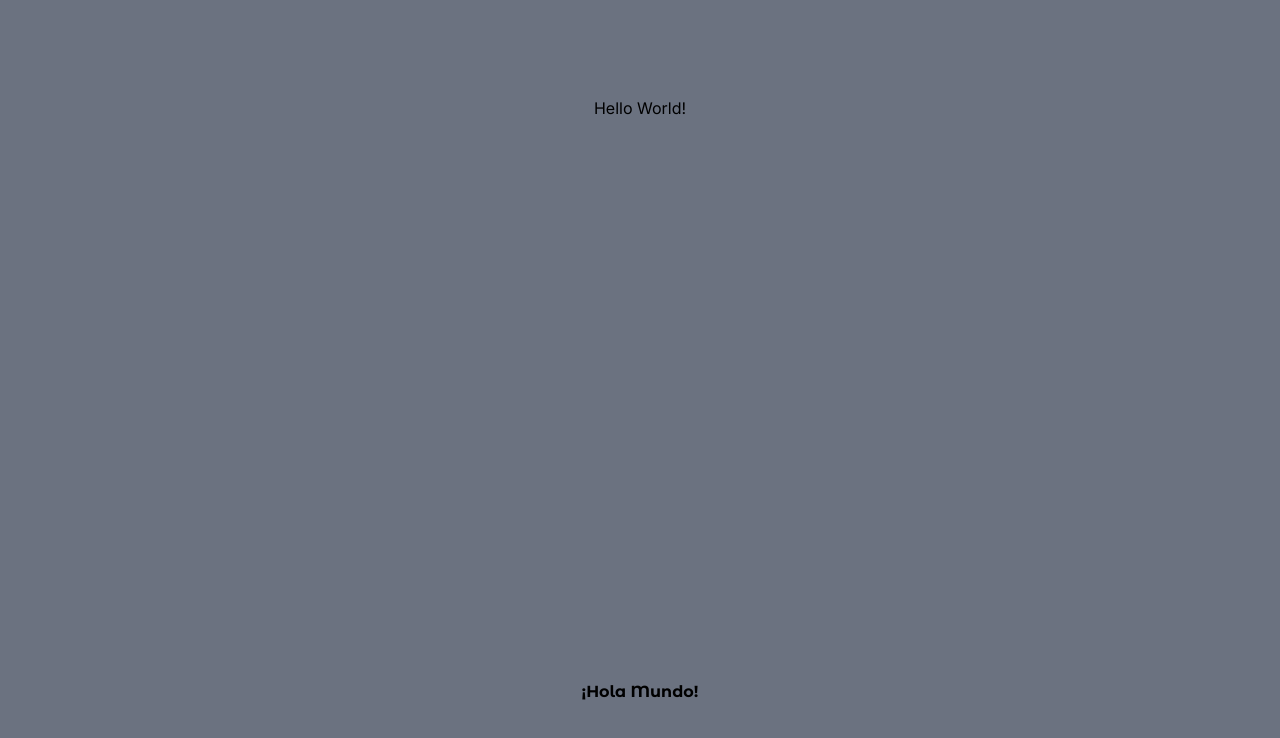
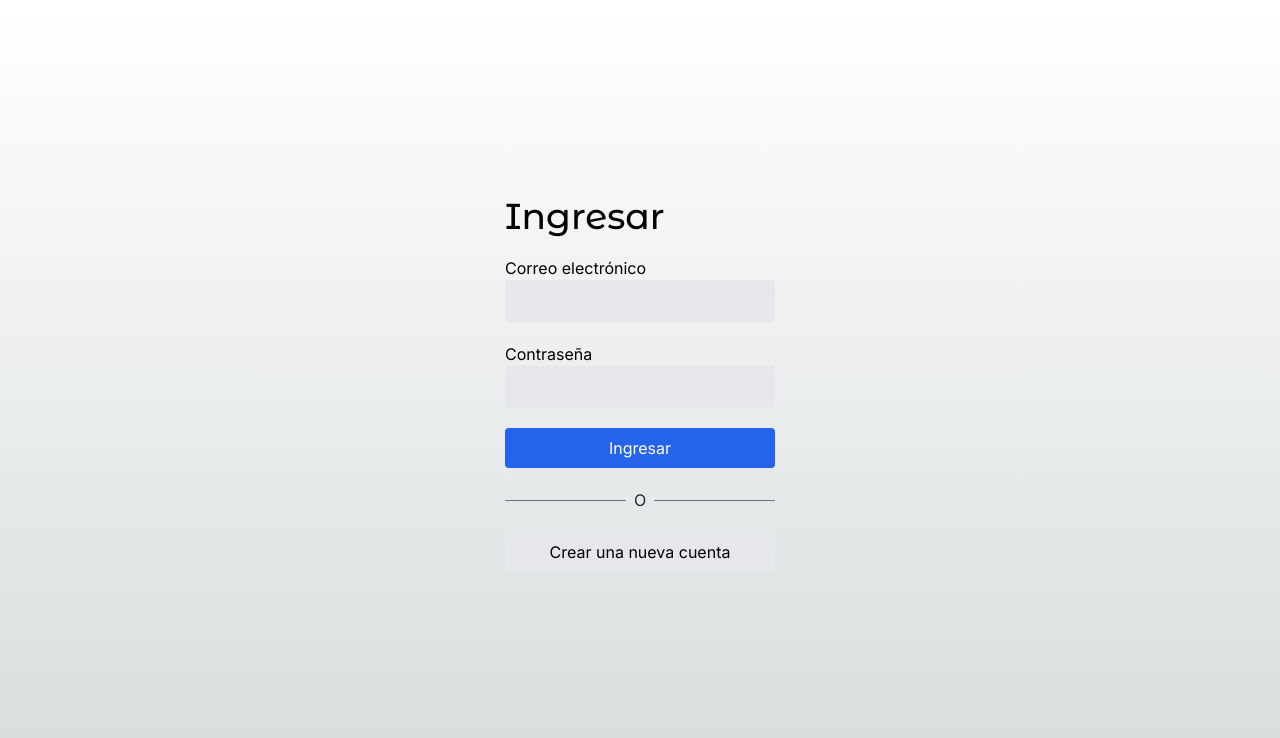
Before and after one commit to jorgeart81/teslo-shop, a Next.js app: page /auth/login in a window 1280 px wide. Shown: the top 738 px of the page. Built offline with nearby package versions, Linux system fonts and the light colour scheme.

Commit message:
Implement LoginPage

```diff
--- a/src/app/(shop)/cart/page.tsx
+++ b/src/app/(shop)/cart/page.tsx
@@ -50,7 +50,7 @@ export default function CartPage() {
 					</div>
 
 					{/* Checkout */}
-					<div className='bg-white rounded-xl shadow-xl p-7'>
+					<div className='bg-white rounded-xl shadow-xl p-7 h-fit'>
 						<h2 className='text-2xl mb-2'>Resumen de orden</h2>
 
 						<div className='grid grid-cols-2'>
--- a/src/app/auth/layout.tsx
+++ b/src/app/auth/layout.tsx
@@ -1,14 +1,18 @@
 import type { Metadata } from 'next';
 
 export const metadata: Metadata = {
-  title: 'Teslo | Shop',
-  description: 'Tienda virtual de productos',
+	title: 'Teslo | Shop',
+	description: 'Tienda virtual de productos',
 };
 
 export default function AuthLayout({
-  children,
+	children,
 }: Readonly<{
-  children: React.ReactNode;
+	children: React.ReactNode;
 }>) {
-  return <div className='bg-gray-500 min-h-dvh'>{children}</div>;
+	return (
+		<div className='flex justify-center'>
+			<div className='w-full sm:w-[350px] px-10'> {children}</div>
+		</div>
+	);
 }
--- a/src/app/auth/login/page.tsx
+++ b/src/app/auth/login/page.tsx
@@ -1,10 +1,32 @@
+import Link from 'next/link';
+
 import { titleFont } from '@/config/fonts';
 
 export default function Login() {
-  return (
-    <main className='flex min-h-screen flex-col items-center justify-between p-24'>
-      <h1>Hello World!</h1>
-      <h1 className={`${titleFont.className} font-bold`}>¡Hola Mundo!</h1>
-    </main>
-  );
+	return (
+		<div className='flex flex-col justify-center h-[calc(100dvh-2rem)] mb-8'>
+			<h1 className={`${titleFont.className} text-4xl mb-5`}>Ingresar</h1>
+
+			<div className='flex flex-col'>
+				<label htmlFor='email'>Correo electrónico</label>
+				<input className='px-5 py-2 border bg-gray-200 rounded mb-5' type='email' />
+
+				<label htmlFor='password'>Contraseña</label>
+				<input name='password' className='px-5 py-2 border bg-gray-200 rounded mb-5' type='password' />
+
+				<button className='btn-primary'>Ingresar</button>
+
+				{/* divisor l ine */}
+				<div className='flex items-center my-5'>
+					<div className='flex-1 border-t border-gray-500'></div>
+					<div className='px-2 text-gray-800'>O</div>
+					<div className='flex-1 border-t border-gray-500'></div>
+				</div>
+
+				<Link href='/auth/new-account' className='btn-secondary text-center'>
+					Crear una nueva cuenta
+				</Link>
+			</div>
+		</div>
+	);
 }
```
Also changed, not shown: src/middleware.ts (added, +12 -0 lines).
